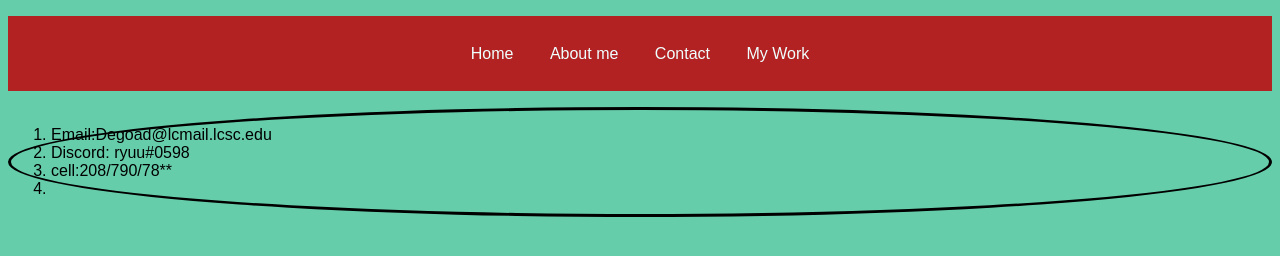
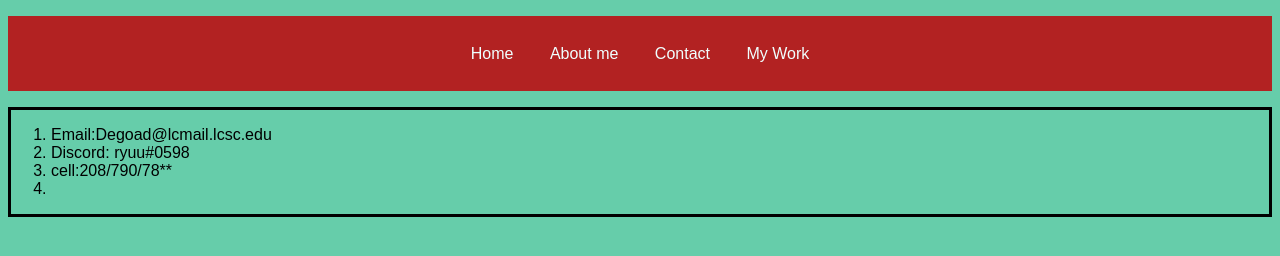
Before and after one commit to degoad/portfolio, a plain HTML site: page contact.html in a window 1280 px wide. Drawn offline with Linux system fonts and the light colour scheme.

Commit message:
Update info.css

```diff
--- a/info.css
+++ b/info.css
@@ -47,5 +47,5 @@ body {
   }
   .info{
     border-style: solid;
-    border-radius: 50%;
+    border-width: 50%;
   }
```
